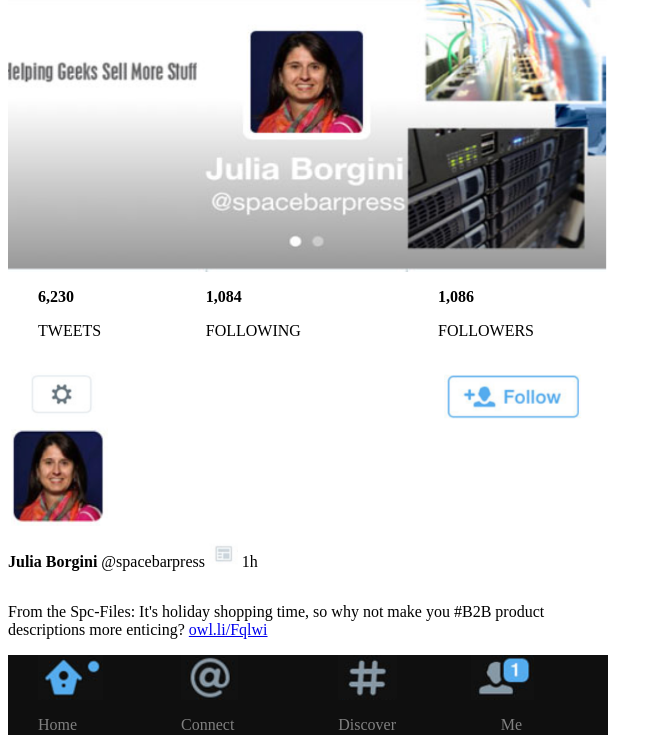
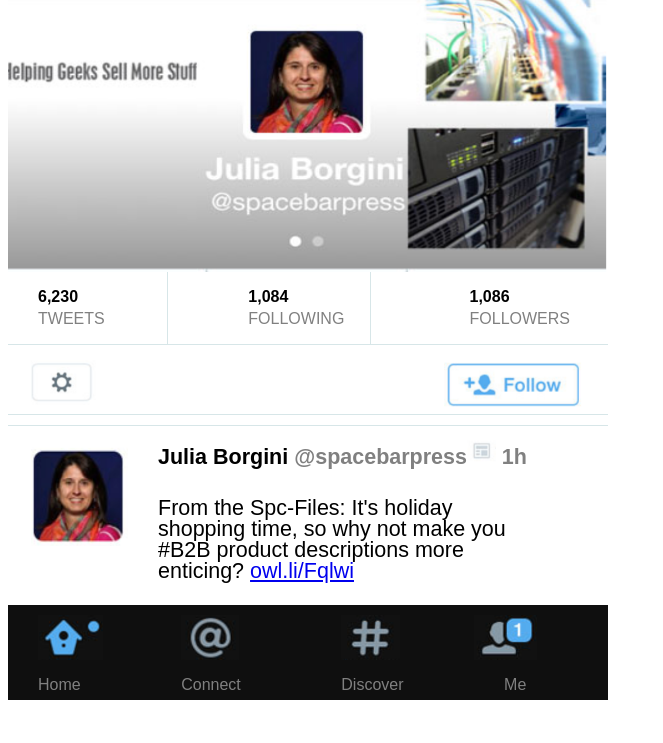
Before and after one commit to panduhjohn/gridder, a plain HTML site: page index.html in a window 1280 px wide. Shown: the part 76-819 px from the top of the page, without its empty margins (0-663 px from the left). Drawn offline with Linux system fonts and the light colour scheme.

Commit message:
minor tweeks, will complete on weekend

```diff
--- a/index.html
+++ b/index.html
@@ -52,9 +52,12 @@
         </div>
 
         <div class="post">
-            <img id="profilepic" src="assets/profilepic.png">
-            <p><span>Julia Borgini</span> @spacebarpress <img id="news" src="assets/news.png"> 1h</p>
-            <p>From the Spc-Files: It's holiday shopping time, so why not make you #B2B product descriptions more enticing? <a href="#">owl.li/Fqlwi</a></p>
+            <div>
+                <img id="profilepic" src="assets/profilepic.png">
+            </div>
+            <div class="post1">
+                <p><span>Julia Borgini</span> <span>@spacebarpress</span><img id="news" src="assets/news.png"> <span>1h<span></p><p>From the Spc-Files: It's holiday shopping time, so why not make you #B2B product descriptions more enticing? <a href="#">owl.li/Fqlwi</a></p>
+            </div>
         </div>
 
         <div class="footer">
--- a/style.css
+++ b/style.css
@@ -11,6 +11,8 @@ body {
   grid-template-columns: repeat (5, 20%);
   grid-template-rows: repeat (5, 20%);
   width: 600px;
+  /* background-color: rgb(215, 230, 232); */
+
 }
 
 .header {
@@ -41,7 +43,7 @@ body {
 #time {
   display: grid;
   height: 20px;
-  width: 100px;
+  width: 80px;
   grid-column: 2;
   grid-row: 1;
 }
@@ -81,7 +83,6 @@ body {
 }
 #profile {
   height: 45px;
-  width: auto;
   grid-column: 2 / span 2;
   grid-row: 2 / span 1;
   padding-left: 190px;
@@ -120,33 +121,42 @@ body {
   display: grid;
   grid-row: 4;
   grid-column: 1;
-  font-family: inherit;
+  font-family: sans-serif;
 }
 .follow span {
     font-weight: bold;
+
 }
 
 #tweet {
   grid-column: 1 / span 1;
   grid-row: 1 / span 1;
   padding-left: 30px;
+  padding-right: 50px;
+  border-bottom: 1px solid rgb(215, 230, 232);
+  border-right: 1px solid rgb(215, 230, 232);
   /* border: 1px solid black; */
 }
 #following {
   grid-column: 2 / span 2;
   grid-row: 1 / span 1;
   padding-left: 80px;
+  border-bottom: 1px solid rgb(215, 230, 232);
+  border-right: 1px solid rgb(215, 230, 232);
 }
 #followers {
   grid-column: 3 / span 3;
   grid-row: 1 / span 1;
-  padding-left: 200px
+  padding-left: 200px;
+  border-bottom: 1px solid rgb(215, 230, 232);
+
 }
 .gear {
   /* background-color: black; */
   display: grid;
   grid-row: 5;
-  height: 70px
+  height: 70px;
+  border-bottom: 1px solid rgb(215, 230, 232);
 }
 
 #gearicon {
@@ -166,19 +176,59 @@ body {
 
 }
 
+.follow p:nth-child(2){
+    color: gray;
+    margin-top: -12px;
+
+}
+
 .post {
   background-color: white;
   display: grid;
   grid-row: 6;
+  display: grid;
+  grid-template-columns: repeat(2, 50%);
+  grid-template-rows: 20px;
+  height: 160px;
+  font-family: sans-serif;
+    border-top: 1px solid rgb(215, 230, 232);
+    margin-top: 10px;
+    margin-bottom: 10px;
 }
 
 .post span {
     font-weight: bold;
+
+}
+
+.post p {
+    margin-top: 30px;
+}
+
+.post div > p > span:nth-child(2) {
+    /* font-weight: bold; */
+    color: gray;
+}
+
+.post div > p > span:nth-child(4) {
+    /* font-weight: bold; */
+    color: gray;
+}
+
+.post1 {
+    margin-left: -150px;
+    width: 380px;
+    line-height: 21px;
+    font-family: sans-serif;
+    font-size: 21.5px;
+    margin-top: -25px;
 }
 
 #profilepic {
   height: 100px;
   width: 100px;
+  margin-left: 20px;
+  margin-top: 20px;
   /* grid-column: 1 / span 4; */
   /* grid-row: 6 / span 1; */
 }
@@ -186,7 +236,9 @@ body {
 #news {
   height: 25px;
   width: auto;
-  /* margin-top: 8px; */
+  margin-top: 8px;
+  /* margin-left: 20px; */
+  /* margin-right: 20px; */
   /* grid-column: 2 / span 4; */
   /* grid-row: 1 / span 1; */
 }
@@ -196,12 +248,14 @@ body {
   /* grid-column: 1 / span 4;
     grid-row: 8 / span 4; */
   display: grid;
-  height: 80px;
+  height: 95px;
   color: white;
   grid-template-columns: repeat (4, 25%);
   grid-template-rows: repeat (2, 50%);
   grid-row: 7;
-  /* padding-bottom: 0; */
+  font-family: sans-serif;
+  margin-top: 10px;
+  padding-top: 10px;
 }
 
 #home {
```
